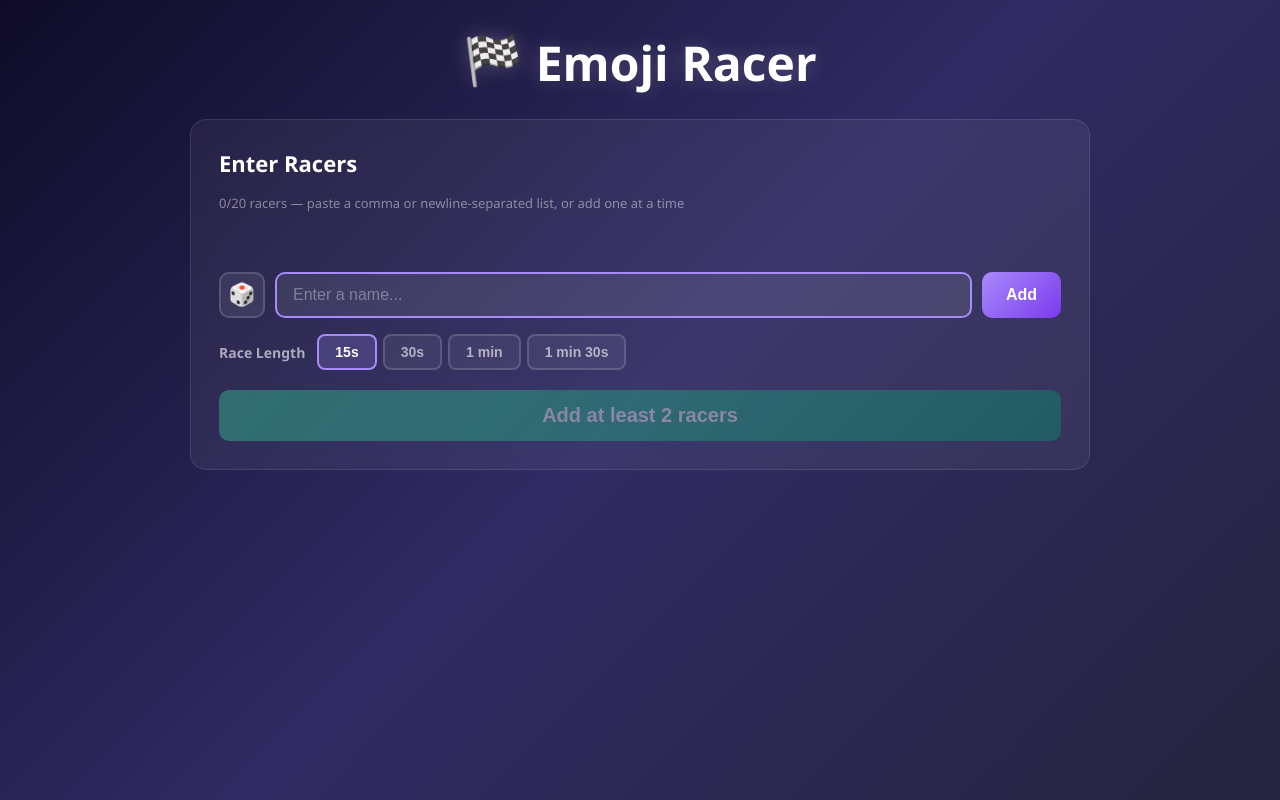
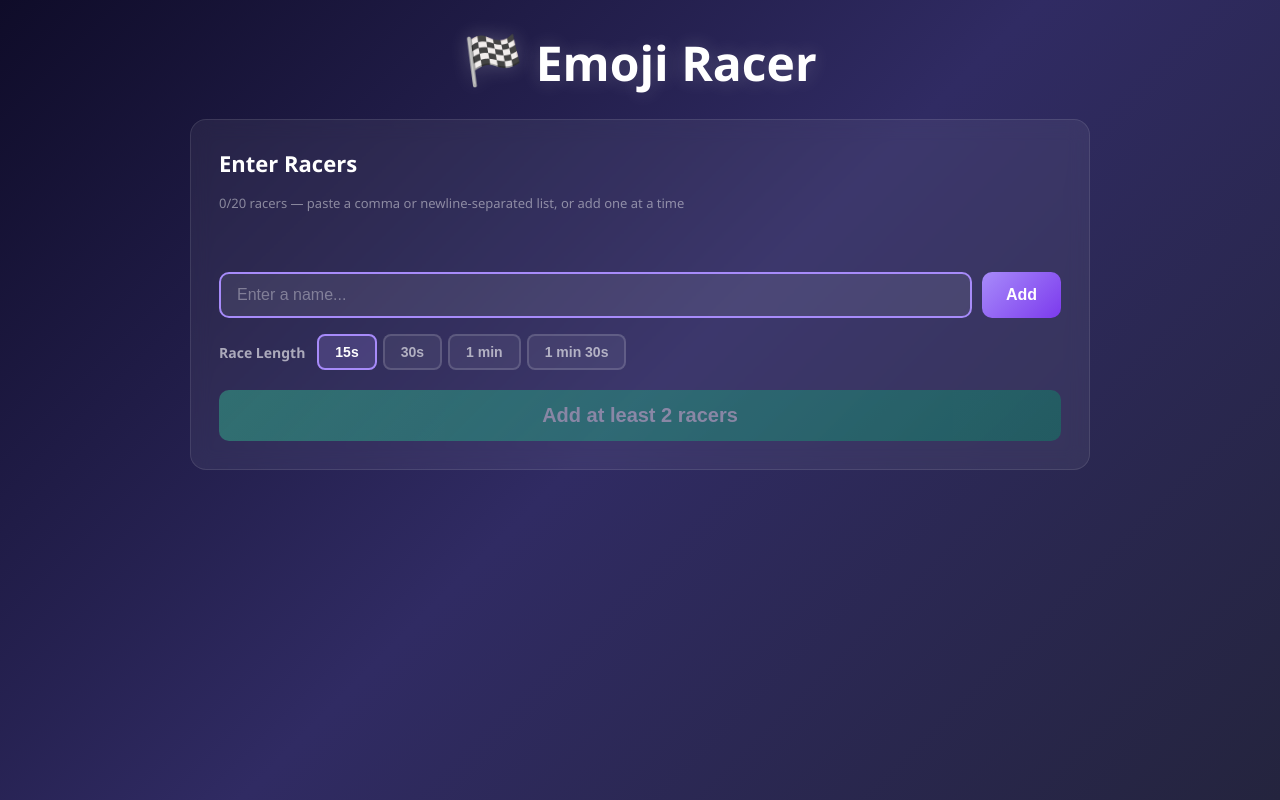
Before and after one commit to adamkea/random-picker, a React (Vite) app: page / in a window 1280 px wide. Built offline with nearby package versions, Linux system fonts and the light colour scheme.

Commit message:
Remove avatar picker from name input field
The dice button and avatar picker dropdown are no longer relevant since
avatars are now randomly assigned. Cleaned up related state and handlers.

https://claude.ai/code/session_01TW8GUA6ywYjpBF2ezsg6MY

```diff
--- a/src/components/InputPhase.jsx
+++ b/src/components/InputPhase.jsx
@@ -23,8 +23,6 @@ const DURATION_OPTIONS = [
 export default function InputPhase({ onStart }) {
   const [entries, setEntries] = useState(loadEntries) // { name, lottie: { id, src, label } }
   const [inputValue, setInputValue] = useState('')
-  const [selectedAvatar, setSelectedAvatar] = useState(null)
-  const [showPicker, setShowPicker] = useState(false)
   const [duration, setDuration] = useState(15000)
   const inputRef = useRef(null)
 
@@ -43,11 +41,10 @@ export default function InputPhase({ onStart }) {
     const trimmed = inputValue.trim()
     if (!trimmed || entries.length >= MAX_RACERS) return
     setEntries(prev => {
-      const lottie = selectedAvatar || randomUnusedAvatar(prev)
+      const lottie = randomUnusedAvatar(prev)
       return [...prev, { name: trimmed, lottie }]
     })
     setInputValue('')
-    setSelectedAvatar(null)
     inputRef.current?.focus()
   }
 
@@ -83,12 +80,6 @@ export default function InputPhase({ onStart }) {
     }
   }
 
-  const handlePickAvatar = (lottie) => {
-    setSelectedAvatar(lottie)
-    setShowPicker(false)
-    inputRef.current?.focus()
-  }
-
   return (
     <div className="input-phase">
       <h2>Enter Racers</h2>
@@ -107,38 +98,6 @@ export default function InputPhase({ onStart }) {
       </div>
 
       <div className="name-input-row">
-        <div className="emoji-input-wrapper">
-          <button
-            className="emoji-toggle-btn"
-            onClick={() => setShowPicker(!showPicker)}
-            title={selectedAvatar ? 'Change avatar' : 'Pick an avatar (or leave for random)'}
-          >
-            {selectedAvatar ? (
-              <LottieRacer src={selectedAvatar.src} size={38} />
-            ) : (
-              '🎲'
-            )}
-          </button>
-          {showPicker && (
-            <div className="emoji-picker">
-              {LOTTIE_POOL.map((lottie) => (
-                <button
-                  key={lottie.id}
-                  className={`emoji-option${selectedAvatar?.id === lottie.id ? ' selected' : ''}`}
-                  onClick={() => handlePickAvatar(lottie)}
-                  title={lottie.label}
-                >
-                  <LottieRacer src={lottie.src} size={48} />
-                </button>
-              ))}
-              {selectedAvatar && (
-                <button className="emoji-option emoji-random" onClick={() => handlePickAvatar(null)}>
-                  🎲 Random
-                </button>
-              )}
-            </div>
-          )}
-        </div>
         <input
           ref={inputRef}
           type="text"
```
